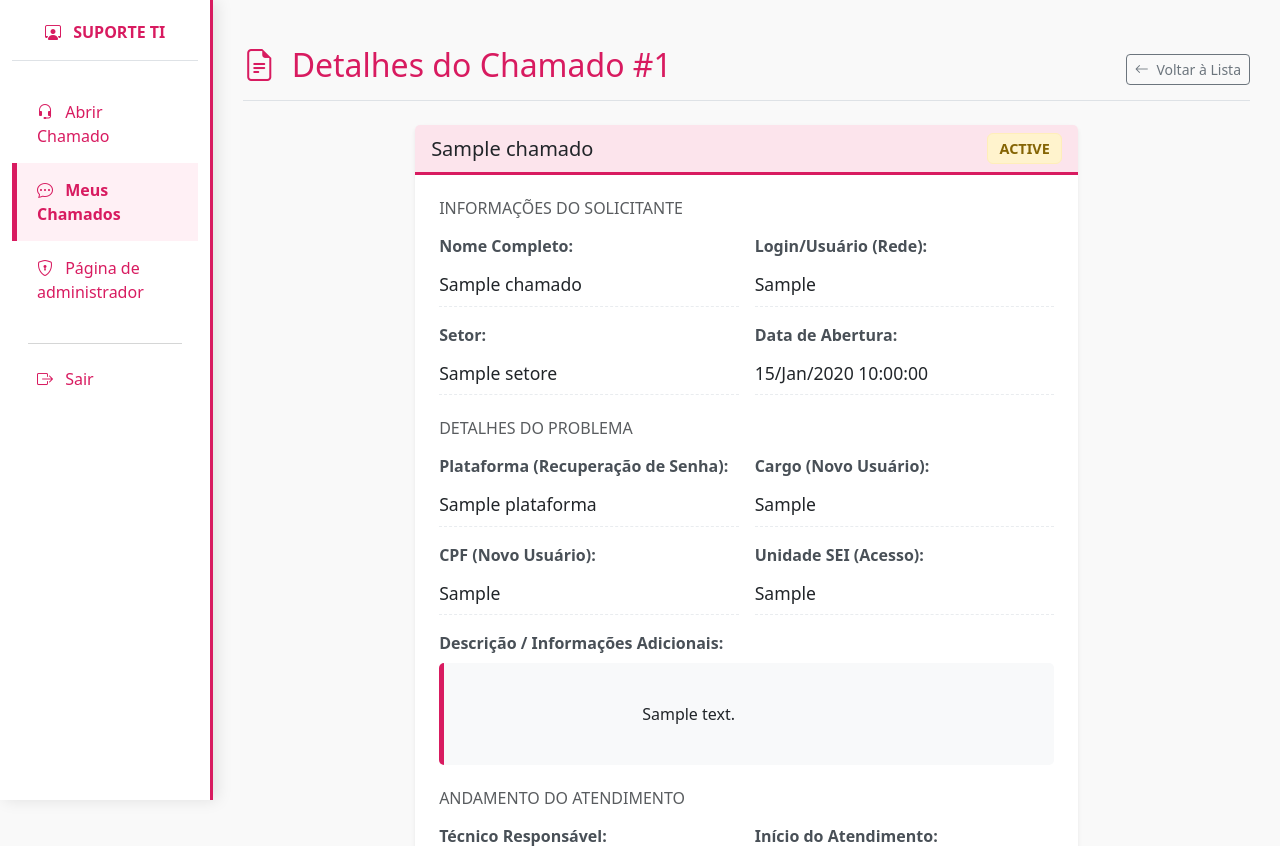
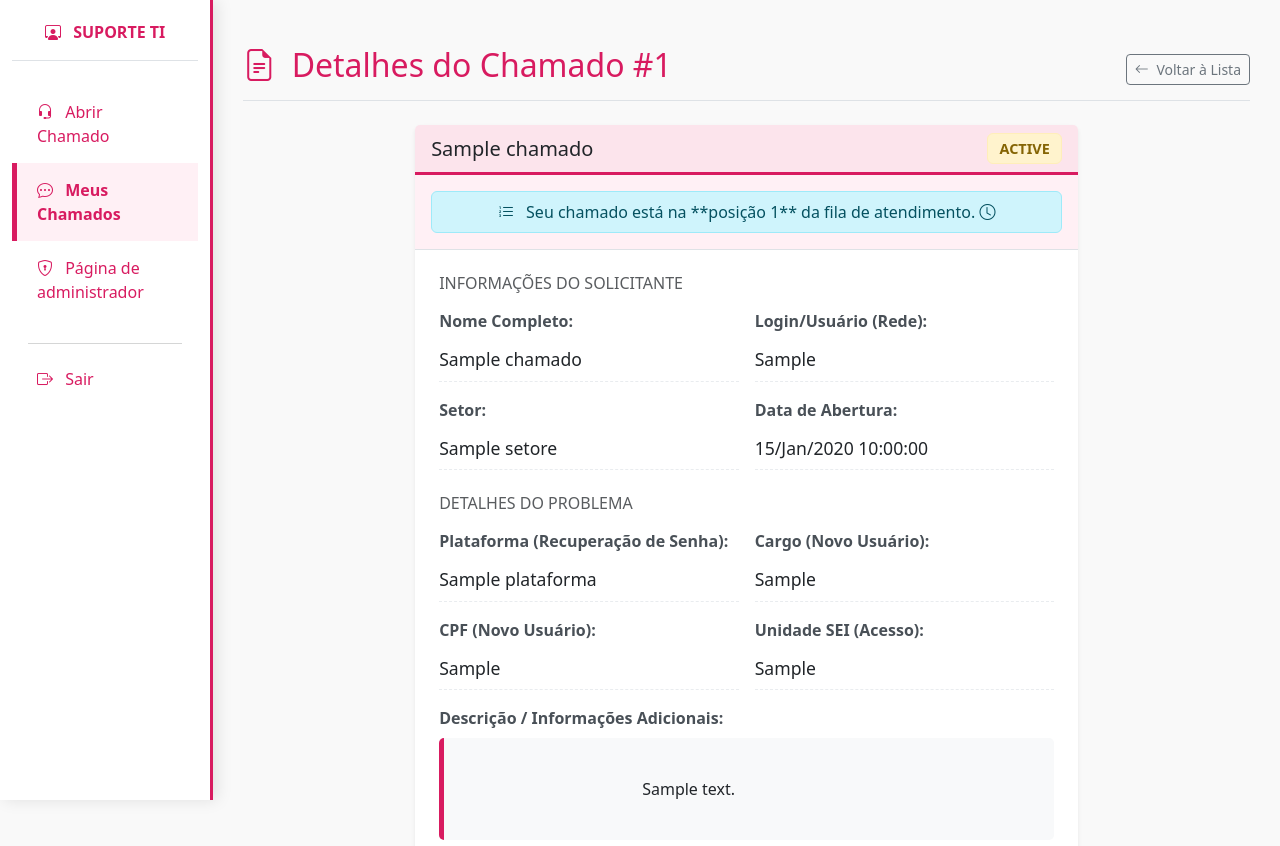
Before and after one commit to Gabriel-Eric08/suporte-ti-flask, a Flask app: page /chamados/1 in a window 1280 px wide. Shown: the top 846 px of the page. Run offline with Flask 3, Linux system fonts and the light colour scheme; tables that the repository leaves empty hold one stand-in row (values such as "Sample post").

Commit message:
:sparkles: feat: Posição na fila de espera nos detalhes de cada chamado

```diff
--- a/routes/chamados.py
+++ b/routes/chamados.py
@@ -1,8 +1,9 @@
-from flask import Flask, Blueprint, request, jsonify, render_template
+from flask import Flask, Blueprint, request, jsonify, render_template, abort
 from models.models import Chamado, TipoChamado, Setor, Plataforma
 from datetime import datetime
 from db_config import db
 from sqlalchemy import and_
+from utils.posicaoChamado import posicaoChamado
 
 chamados_route = Blueprint('Chamados', __name__)
 
@@ -161,14 +162,30 @@ def posicao_fila():
             "message": "Erro interno ao consultar o banco de dados."
         }), 500
 
-@chamados_route.route('/<id_chamado>')
+@chamados_route.route('/<int:id_chamado>')
 def detalhes_chamado(id_chamado):
-    # CORREÇÃO: Usar .first() para obter um único objeto, não uma Query.
+
+    # 1. Busca o chamado principal
     chamado = Chamado.query.filter_by(id=id_chamado).first()
 
+    # Tratamento de Chamado Não Encontrado
+    if chamado is None:
+        # Retorna 404
+        return abort(404, description=f"Chamado com ID {id_chamado} não encontrado.")
 
-    if chamado is None:
-        # Tratar caso o chamado não exista (exemplo: abort(404))
-        pass
+    # 2. Chama a função auxiliar, que agora retorna (dicionário, status_code)
+    # Ignoramos o status_code (pode ser usado para log) e pegamos apenas o dicionário
+    dados_posicao, _ = posicaoChamado(id_chamado)
 
-    return render_template('detalhes_chamado.html', chamado=chamado)
+    # 3. Extrai a posição do dicionário (AGORA FUNCIONA!)
+    posicao = dados_posicao.get("posicao")
+
+    # 4. Formata a variável 'posicao' para o template: "" se não tiver posição
+    posicao_formatada = str(posicao) if posicao is not None else ""
+
+    # 5. Renderiza o template
+    return render_template(
+        'detalhes_chamado.html',
+        chamado=chamado,
+        posicao=posicao_formatada # Variável passada para o Jinja2
+    )
--- a/routes/home.py
+++ b/routes/home.py
@@ -13,8 +13,6 @@ def home_page():
     if validate_status == False:
         return render_template('auth_error.html')
 
-    usuario = Usuario.query.filter_by(login='admin').first()
-    print(usuario)
     return render_template('home.html')
 
 @home_route.route('/test-db')
--- a/templates/detalhes_chamado.html
+++ b/templates/detalhes_chamado.html
@@ -106,6 +106,17 @@
                                     <span class="badge status-badge status-{{ chamado.status_id }}">{{ chamado.status.nome_status|upper }}</span>
                                 </div>
                             </div>
+
+                            {# NOVO BLOCO: Exibe a posição na fila (somente se a variável 'posicao' não estiver vazia) #}
+                            {% if posicao %}
+                            <div class="card-body p-3 border-bottom" style="background-color: #fff0f5;">
+                                <div class="alert alert-info mb-0 py-2 text-center" role="alert">
+                                    <i class="bi bi-list-ol me-2"></i>
+                                    Seu chamado está na **posição {{ posicao }}** da fila de atendimento.
+                                    <i class="bi bi-clock"></i>
+                                </div>
+                            </div>
+                            {% endif %}
 
                             <div class="card-body p-4">
 
--- a/utils/posicaoChamado.py
+++ b/utils/posicaoChamado.py
@@ -2,51 +2,34 @@ from flask import jsonify
 from models.models import Chamado
 from sqlalchemy import asc # Importe para garantir a ordenação ascendente
 
-def posicaoChamado(id_chamado):
-    """
-    Calcula a posição de um chamado na fila (apenas se o status for "Em Aberto").
-
-    A posição é determinada ordenando todos os chamados com status_id=1
-    pela data e hora de abertura (campo 'datetime') em ordem ascendente (o mais antigo primeiro).
-    """
-
+def posicaoChamado(id_chamado): # Novo nome para indicar que retorna um dict
     # 1. Busca o chamado específico
     chamado = Chamado.query.filter_by(id=id_chamado).first()
 
     if not chamado:
-        return jsonify({"success": False, "message": "Chamado não encontrado."}), 404
+        # Retorna o dicionário de erro e o status HTTP 404
+        return {"success": False, "message": "Chamado não encontrado."}, 404
 
-    # 2. Verifica o status do chamado
-    # Assumimos que 'status_id=1' significa "Em Aberto"
+    # 2. Verifica o status (Assumimos 'status_id=1' significa "Em Aberto")
     if chamado.status_id != 1:
-        return jsonify({
+        # Retorna o dicionário de sucesso (posição nula) e o status HTTP 200
+        return {
             "success": True,
             "message": "O chamado não possui posição na fila, pois já foi atendido ou cancelado!",
             "posicao": None
-        })
+        }, 200
 
-    # 3. Busca todos os chamados em aberto e ordena pelo campo 'datetime' (data de abertura)
-    # O chamado com o 'datetime' mais antigo (menor) tem a posição 1.
+    # 3. Executa a lógica de ordenação e busca da posição (Ideia 1)
     chamados_em_aberto = Chamado.query.filter_by(status_id=1).order_by(Chamado.datetime.asc()).all()
-
-    # 4. Encontra a posição do chamado específico na lista (Índice + 1)
     posicao = None
     for index, ch in enumerate(chamados_em_aberto):
         if ch.id == id_chamado:
-            # Posição na fila é o índice (base 0) + 1
             posicao = index + 1
             break
 
-    # Este caso só ocorreria em falhas de concorrência extremas, mas é bom para robustez
-    if posicao is None:
-         return jsonify({
-            "success": False,
-            "message": "Erro ao determinar a posição na fila (Chamado em aberto, mas inconsistente na lista de abertos).",
-            "posicao": None
-        }), 500
-
-    return jsonify({
+    # 4. Retorna o dicionário de resultado e o status HTTP 200
+    return {
         "success": True,
         "message": f"Seu chamado está na posição {posicao} da fila.",
         "posicao": posicao
-    })
+    }, 200
```
